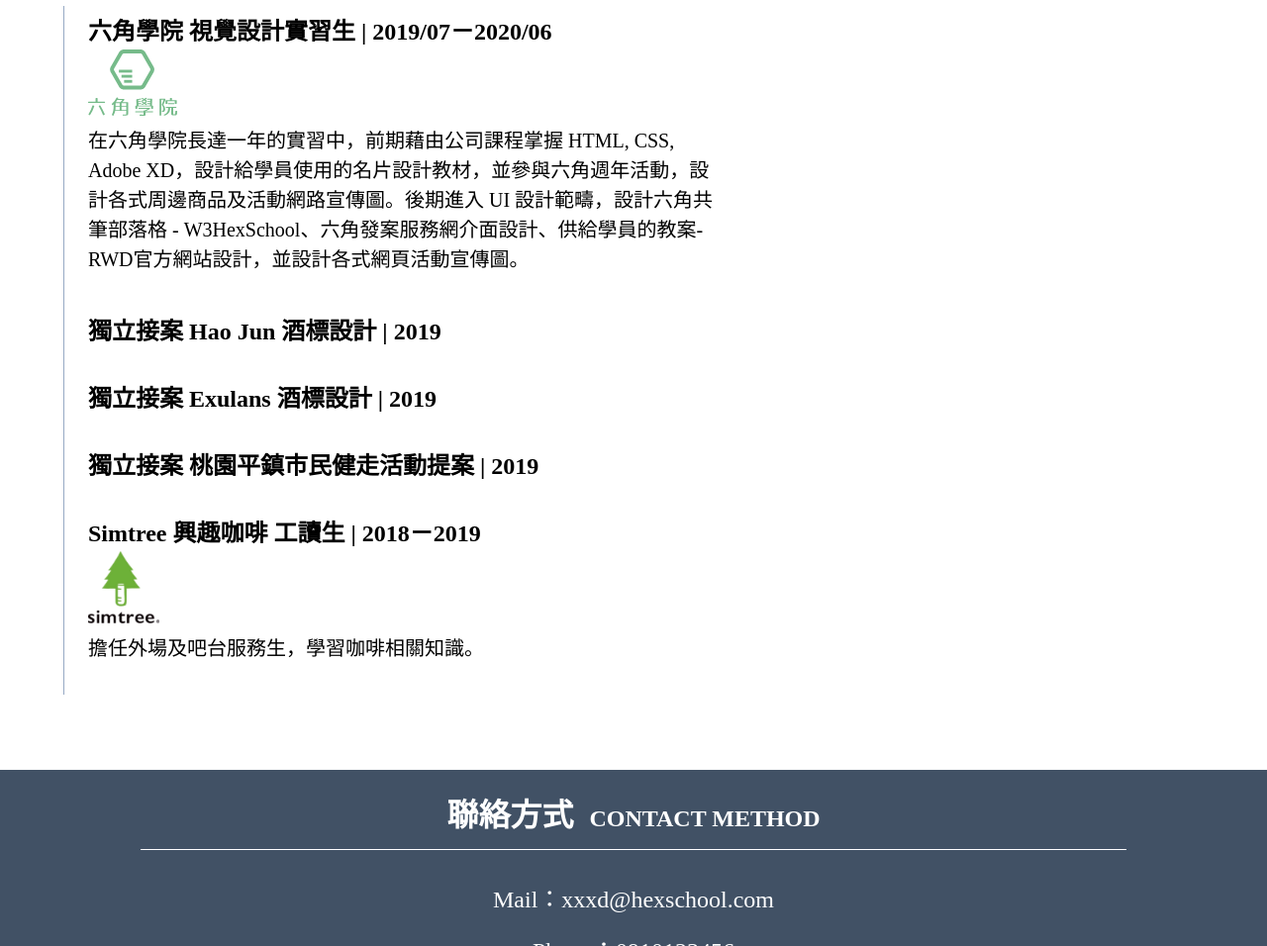
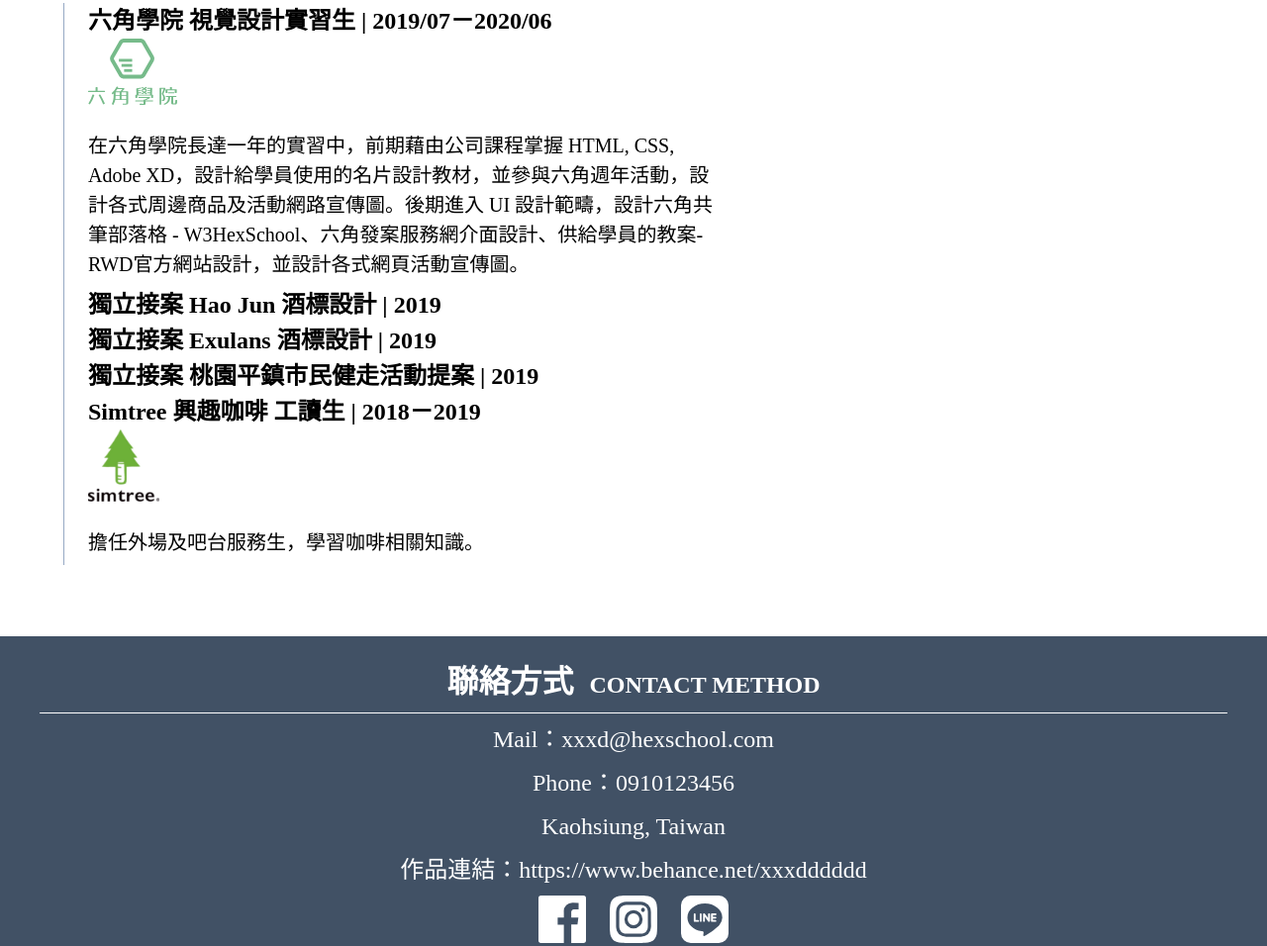
Before and after one commit to HypnosV/SecHW_FinalOne, a plain HTML site: page index.html in a window 1280 px wide. Shown: the part 1844-2800 px from the top of the page at 99% size. Drawn offline with Linux system fonts and the light colour scheme.

Commit message:
Modify hw advice

```diff
--- a/css/style.css
+++ b/css/style.css
@@ -5,72 +5,77 @@
 
 .header {
     margin-top: 40px;
-    margin-bottom: 24px;
 }
 
 .h1 {
     font-size: 80px;
     line-height: 95px;
     border-bottom: 2px solid #000;
+    padding-bottom: 24px;
 }
 
 
 
 .header img {
-    margin-top: 48px;
-    margin-bottom: 48px;
+    margin: 48px 0 ;
 }
-
 
 
 .h2 {
     font-size: 32px;
-    line-height: 48px;
+    line-height: 45px;
     padding-bottom: 8px;
     border-bottom: 1px solid #000;
 }
 
 .h2 span {
+    font-size: 24px;
     padding-left: 16px;
+    line-height: 29px;
     color: #A00404;
 }
 
+.h2-dark {
+    color:#fff;
+    text-align:center;
+    border-bottom: 1px solid #fff;
+}
+
+.h2-dark span {
+    color: #fff;
+}
+
 .profile {
-    padding-bottom: 64px;
+    margin-bottom: 72px;
 }
 
 .education {
-    padding-bottom: 64px;
+    margin-bottom: 72px;
 }
 
 .desc {
     margin-top: 16px;
-    margin-bottom: 8px;
     font-size: 24px;
     line-height: 36px;
 }
 
+.desc-dark {
+    color: #fff;
+    text-align: center;
+    margin-top: 8px;
+    margin-bottom: 8px;
+}
 
 .skills {
     background-color: #415165;
     margin-bottom: 72px;
+    padding-top: 24px;
 }
 
-.skills .h2, .footer .h2 {
+.skills h2 {
     width: 996px;
     margin: 0 auto;
-    padding-top: 24px;
-    text-align: center;
-    font-size: 32px;
-    line-height: 45px;
-    color: #fff;
-    border-bottom: 1px solid #fff;
 }
-
-.skills .h2 span {
-    color: #fff;
-}
-
 
 .skilllist {
     width: 224px;
@@ -89,15 +94,11 @@
 }
 
 .experience {
-    padding-bottom: 76px;
-}
-
-.experience .h2 {
-    border-bottom: 1px solid #000;
+    margin-bottom: 72px;
 }
 
 .exlist {
-    margin-top: 10px;
+    margin-top: 16px;
     margin-left: 24px;
     border-left: 1px solid #96A9C4;
 }
@@ -107,8 +108,6 @@
     line-height: 36px;
     font-weight: bold;
     padding-left: 24px;
-    padding-top: 8px;
-    padding-bottom: 24px;
 }
 
 .exlist li p {
@@ -121,29 +120,19 @@
 
 .footer {
     background-color: #415165;
-    padding-bottom: 32px;
+    padding: 24px 0 36px 0;
 }
 
-
-.footer span {
-    color: #fff;
-    font-size: 24px;
+.contact h2 {
+    width: 1200px;
+    margin: 0 auto;
 }
 
-.contact {
-    margin-top: 32px;
+.socialmedia {
+    display:flex;
+    justify-content: center;
 }
 
-.contact li {
-    color: #fff;
-    font-size: 24px;
-    line-height: 36px;
-    text-align: center;
-    padding-bottom: 16px;
+.socialmedia a {
+    margin: 12px ;
 }
-
-.contact li img {
-    margin-left: 12px;
-    margin-right: 12px;
-    margin-top: 4px;
-}
--- a/index.html
+++ b/index.html
@@ -11,24 +11,34 @@
 <div class="wrap">
     <div class="header">
         <h1 class="h1">Joanne<br>Chen</h1>
-        <img src="/img/photo.png" alt="">
+        <img src="/img/photo.png" alt="ProfilePhoto">
     </div>
     <div class="content">
         <div class="profile">
             <h2 class="h2">個人資料<span>PROFILE</span></h2>
-            <p class="desc">陳久安 Joanne Chen <br>1997- <br>應屆畢業生／接案設計師／UI 設計實習生            </p>
-            <p class="desc">UI 設計修行中／立志當斜槓青年<br>獨立接案，內容涵蓋：<br>品牌規劃、視覺設計、編輯設計、標準字、物件及印刷品設計等。</p>
-
-
-
+            <ul>
+                <li>
+                    <p class="desc">陳久安 Joanne Chen <br>1997- <br>應屆畢業生／接案設計師／UI 設計實習生</p>
+                </li>
+                <li>
+                    <p class="desc">UI 設計修行中／立志當斜槓青年<br>獨立接案，內容涵蓋：<br>品牌規劃、視覺設計、編輯設計、標準字、物件及印刷品設計等。</p>
+                </li>
+            </ul>
         </div>
         <div class="education">
             <h2 class="h2">學歷<span>EDUCATION</span></h2>
-            <p class="desc">國立六角師範大學 視覺設計學系 學士學位 | 2016－2020</p>
-            <p class="desc">國立六腳高級中學 美術班 | 2013－2016</p>
+
+            <ul>
+                <li>
+                    <p class="desc">國立六角師範大學 視覺設計學系 學士學位 | 2016－2020</p>
+                </li>
+                <li>
+                    <p class="desc">國立六腳高級中學 美術班 | 2013－2016</p>
+                </li>
+            </ul>
         </div>
         <div class="skills">
-            <h2 class="h2">技能 SKILLS</h2>
+            <h2 class="h2 h2-dark">技能 SKILLS</h2>
                 <ul class="skilllist">
                     <li>Adobe Photoshop</li>
                     <li>Adobe illstrator</li>
@@ -42,34 +52,34 @@
         <div class="experience">
             <h2 class="h2">工作經驗<span>WORK EXPERIENCE</span></h2>
             <ul class="exlist">
-                <li>六角學院 視覺設計實習生 | 2019/07－2020/06<br>
-                    <img src="img/Group 1.svg" alt="">
-                    <p>在六角學院長達一年的實習中，前期藉由公司課程掌握 HTML, CSS, Adobe XD，設計給學員使用的名片設計教材，並參與六角週年活動，設計各式周邊商品及活動網路宣傳圖。後期進入 UI 設計範疇，設計六角共筆部落格 - W3HexSchool、六角發案服務網介面設計、供給學員的教案- RWD官方網站設計，並設計各式網頁活動宣傳圖。</p>
+                <li><h3>六角學院 視覺設計實習生 | 2019/07－2020/06</h3>
+                    <img src="img/Group 1.svg" alt="HexSchoolLogo">
+                    <p class="desc">在六角學院長達一年的實習中，前期藉由公司課程掌握 HTML, CSS, Adobe XD，設計給學員使用的名片設計教材，並參與六角週年活動，設計各式周邊商品及活動網路宣傳圖。後期進入 UI 設計範疇，設計六角共筆部落格 - W3HexSchool、六角發案服務網介面設計、供給學員的教案- RWD官方網站設計，並設計各式網頁活動宣傳圖。</p>
                 </li>
-                <li>獨立接案 Hao Jun 酒標設計 | 2019</li>
-                <li>獨立接案 Exulans 酒標設計 | 2019</li>
-                <li>獨立接案 桃園平鎮市民健走活動提案 | 2019</li>
-                <li>Simtree 興趣咖啡 工讀生 | 2018－2019<br>
-                    <img src="img/simtree.png" alt="">
-                    <p>擔任外場及吧台服務生，學習咖啡相關知識。</p>
+                <li><h3>獨立接案 Hao Jun 酒標設計 | 2019</h3></li>
+                <li><h3>獨立接案 Exulans 酒標設計 | 2019</h3></li>
+                <li><h3>獨立接案 桃園平鎮市民健走活動提案 | 2019</h3></li>
+                <li><h3>Simtree 興趣咖啡 工讀生 | 2018－2019</h3>
+                    <img src="img/simtree.png" alt="SimtreeLogo">
+                    <p class="desc">擔任外場及吧台服務生，學習咖啡相關知識。</p>
                 </li>
             </ul>
         </div>
     </div>
 </div>
 <div class="footer">
-        <h2 class="h2">聯絡方式<span>CONTACT METHOD</span></h2>
-        <ul class="contact">
-            <li>Mail：xxxd@hexschool.com</li>
-            <li>Phone：0910123456</li>
-            <li>Kaohsiung, Taiwan</li>
-            <li>作品連結：https://www.behance.net/xxxdddddd</li>
-            <li>
-                <img src="/img/facebook.svg" alt="">
-                <img src="/img/instagram-alt.svg" alt="">
-                <img src="/img/line.svg" alt="">
-            </li>
+    <div class="contact">
+        <h2 class="h2 h2-dark">聯絡方式<span>CONTACT METHOD</span></h2>
+        <p class="desc desc-dark"><a href="mailto:xxxd@hexschool.com"></a>Mail：xxxd@hexschool.com</p>
+        <p class="desc desc-dark"><a href="tel:+886910123456"></a>Phone：0910123456</p>
+        <p class="desc desc-dark">Kaohsiung, Taiwan</p>
+        <p class="desc desc-dark">作品連結：https://www.behance.net/xxxdddddd</p>
+        <ul class="socialmedia">
+            <li><a href="#"><img src="/img/facebook.svg" alt="FBLogo"></a></li>
+            <li><a href="#"><img src="/img/instagram-alt.svg" alt="IGLogo"></a></li>
+            <li><a href="#"><img src="/img/line.svg" alt="LineLogo"></a></li>
         </ul>
+    </div>
 </div>
 </body>
 </html>
```
